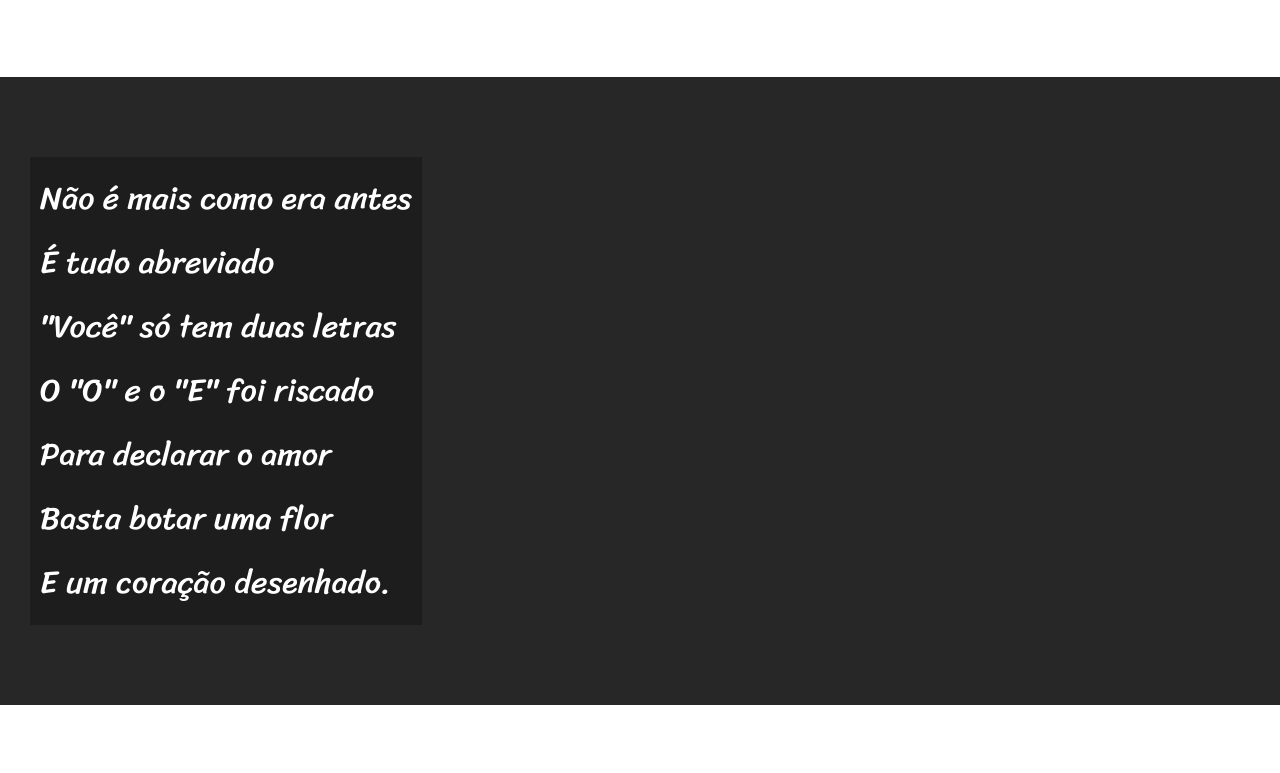
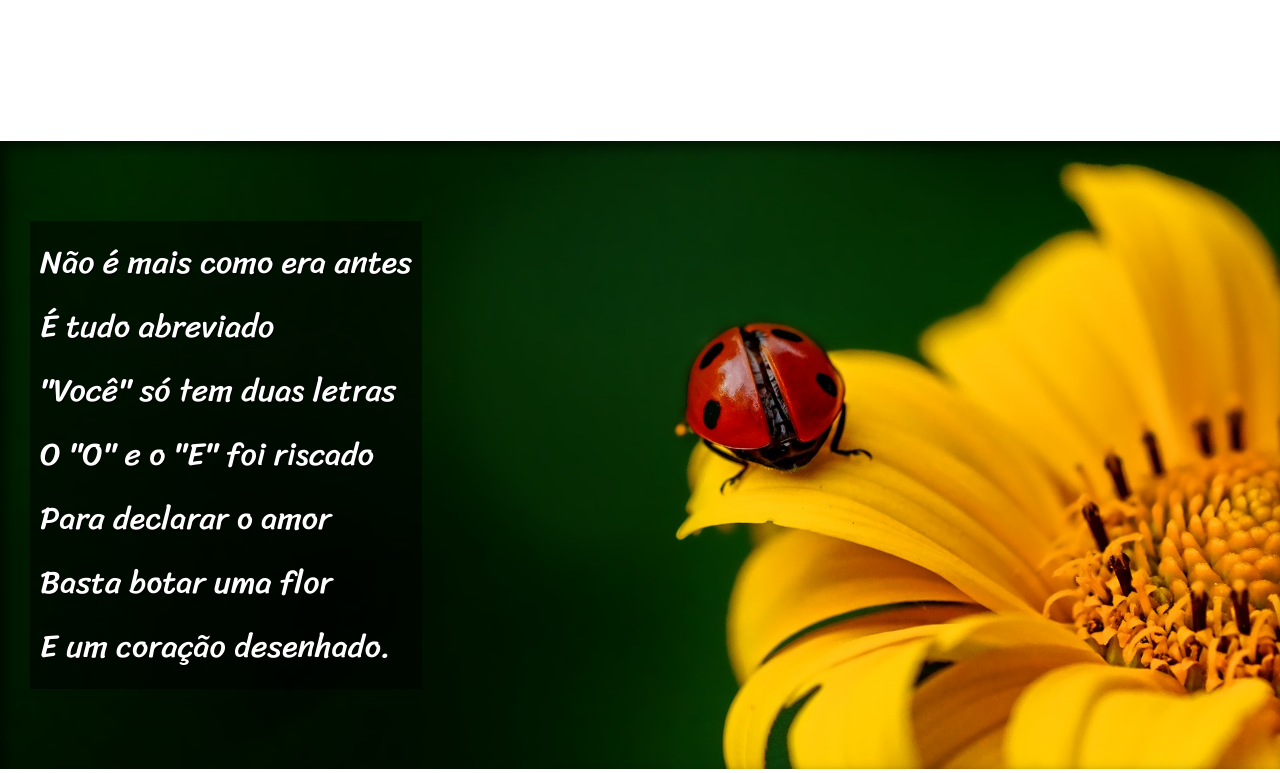
Before and after one commit to renato-albuquerque/projeto-cordel, a plain HTML site: page index.html in a window 1280 px wide. Shown: the part 699-1472 px from the top of the page. Drawn offline with Linux system fonts and the light colour scheme.

Commit message:
updated css, background-image/size/attachment

```diff
--- a/estilo/style.css
+++ b/estilo/style.css
@@ -58,6 +58,10 @@ section {
     font-size: 2.5vw; /* Técnica para adaptar o tamanho da letra a largura da página. vw: viewport widht.*/
 }
 
+section > p {
+    padding-bottom: 2em;
+}
+
 section.normal {
     background-color: white;
     color: black;
@@ -66,13 +70,27 @@ section.normal {
 section.imagem {
     background-color: rgb(39, 39, 39);
     color: white;
+    box-shadow: inset 6px 6px 13px 0px rgba(0, 0, 0, 0.582);
+    background-size: cover;
+    background-attachment: fixed;
 }
 
 section.imagem p {
-    background-color: rgba(0, 0, 0, 0.247);
+    background-color: rgba(0, 0, 0, 0.5);
     display: inline-block;
     padding: 10px;
+    text-shadow: 1px 1px 0px black;
 }
+
+section#img01 {
+    background-image: url(../imagens/background001.jpg);
+    background-position: right center;
+}
+
+section#img02 {
+    background-image: url(../imagens/background002.jpg);
+}
+
 
 
 
--- a/index.html
+++ b/index.html
@@ -25,7 +25,7 @@
         </p>
     </section>
 
-    <section class="imagem">
+    <section class="imagem" id="img01">
         <p>
             Não é mais como era antes <br>
             É tudo abreviado <br>
@@ -59,7 +59,7 @@
         </p>
     </section>
 
-    <section class="imagem">
+    <section class="imagem" id="img02">
         <p>
             Tenho saudade das cartas <br>
             Escritas com a própria mão <br>
```
